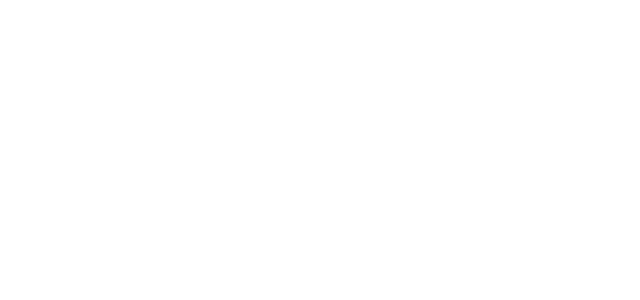
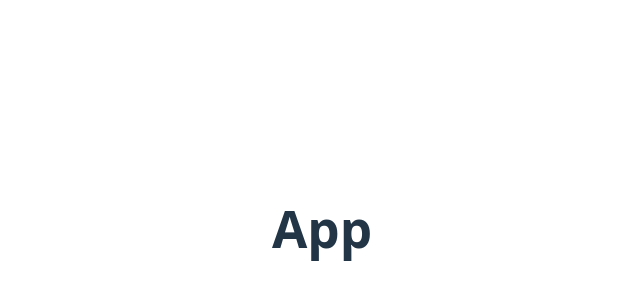
Before and after one commit to DhanushkaChandimal/react-e-commerce-product-listing-app, a React (Vite) app: page / in a window 1280 px wide. Shown: the part 172-472 px from the top of the page, without its empty margins (318-958 px from the left). Built offline with nearby package versions, Linux system fonts and the light colour scheme.

Commit message:
Created ProductList and ProductItem components

```diff
--- a/src/App.jsx
+++ b/src/App.jsx
@@ -4,6 +4,7 @@ function App() {
 
   return (
     <>
+      <h1>App</h1>
     </>
   )
 }
```
Also changed, not shown: src/components/ProductItem.jsx (added, +8 -0 lines), src/components/ProductList.jsx (added, +8 -0 lines).
